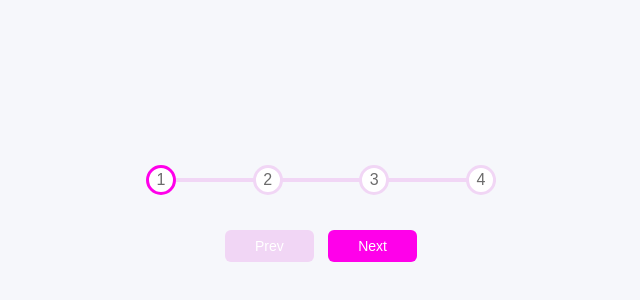
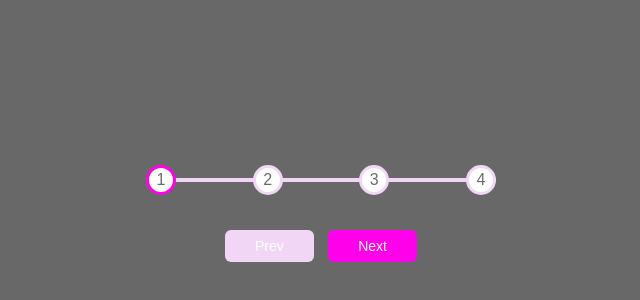
Before and after one commit to Lean3Viljoen94/progress-steps-component, a plain HTML site: page index.html in a window 1280 px wide. Shown: the part 184-484 px from the top of the page, without its empty margins (319-959 px from the left). Drawn offline with Linux system fonts and the light colour scheme; a web font is replaced by a local one.

```diff
--- a/style.css
+++ b/style.css
@@ -11,7 +11,7 @@
 }
 
 body {
-  background-color: #f6f7fb;
+  background-color: #686868;
   font-family: 'Muli', sans-serif;
   display: flex;
   align-items: center;
```
Also changed, not shown: progress-steps.gif, 1 other file.
